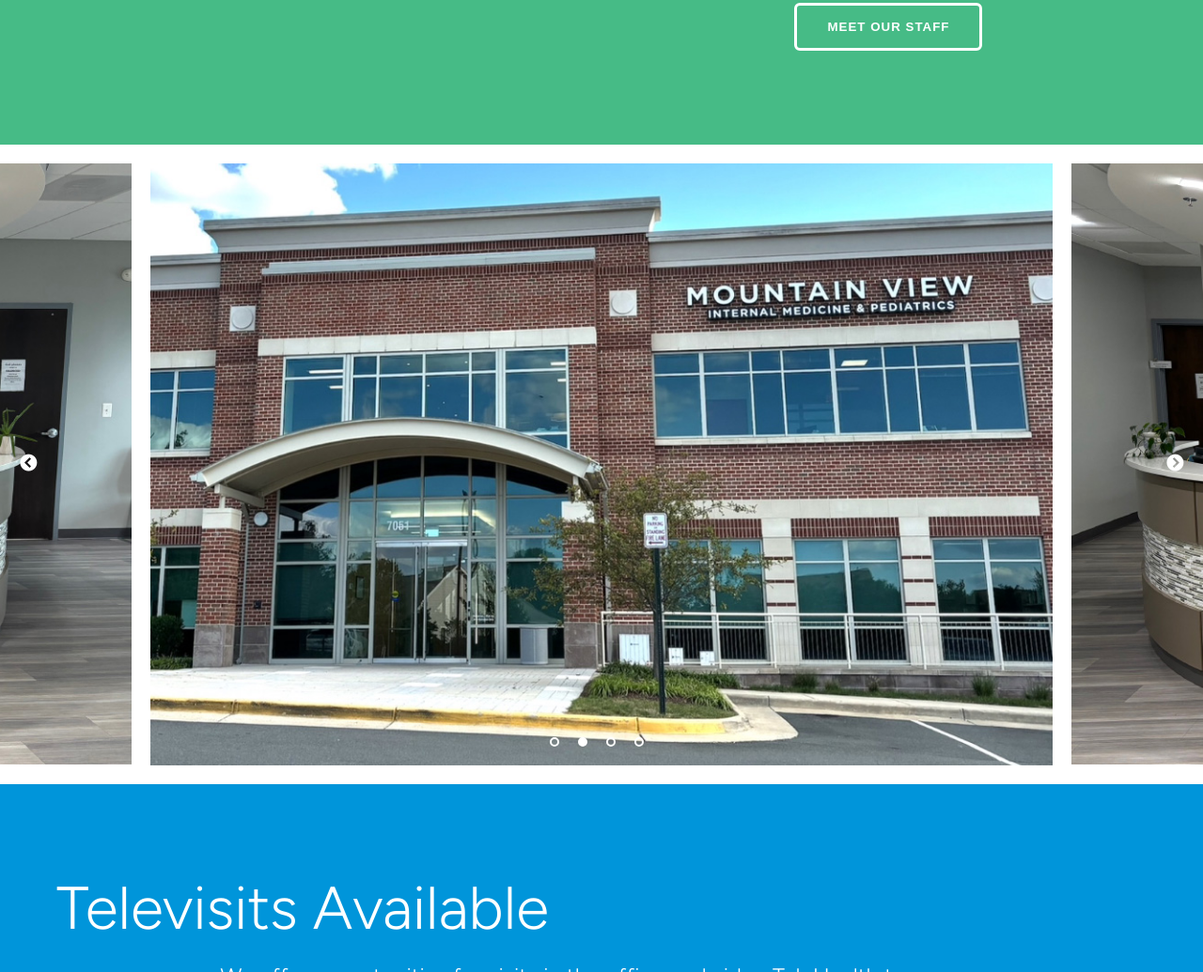
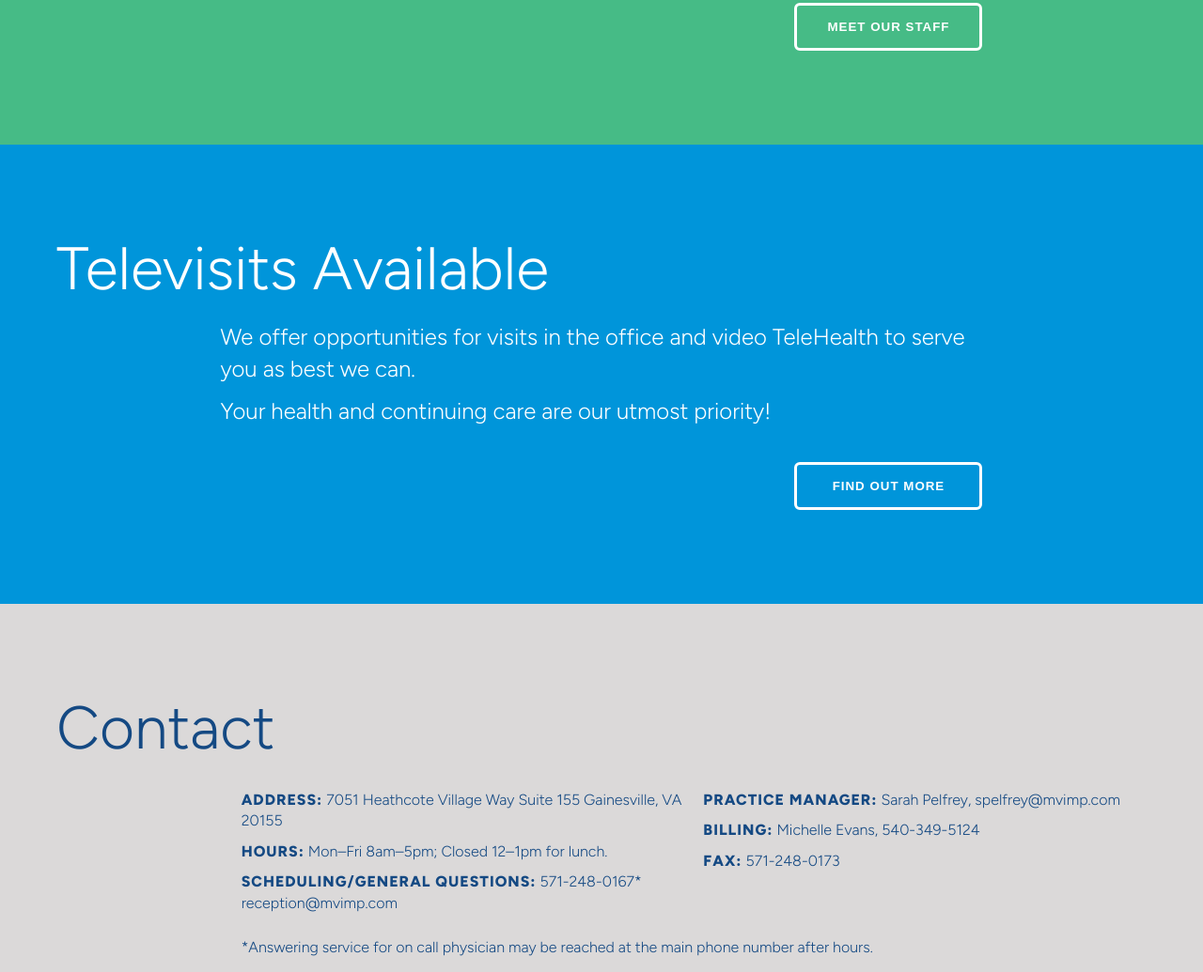
Before and after one commit to mmcdermott18/mountainview, a website: page index.html in a window 1280 px wide. Shown: the part 1640-2675 px from the top of the page at 94% size. Drawn offline with nearby package versions, Linux system fonts and the light colour scheme.

Commit message:
Update index.html

```diff
--- a/index.html
+++ b/index.html
@@ -67,14 +67,14 @@
         <a href="providers/index.html"><button>Meet Our Staff</button></a>
       </div>
     </section>
-    <section id="gallery">
+    <!-- <section id="gallery">
       <div class="images">
         <img src="img/front-desk.jpg">
         <img src="img/exterior.jpg">
         <img src="img/front-desk.jpg">
         <img src="img/exterior.jpg">
       </div>
-    </section>
+    </section> -->
     <section id="televisits">
       <h2>Televisits Available</h2>
       <p>We offer opportunities for visits in the office and video TeleHealth to serve you as best we can.</p>
```
